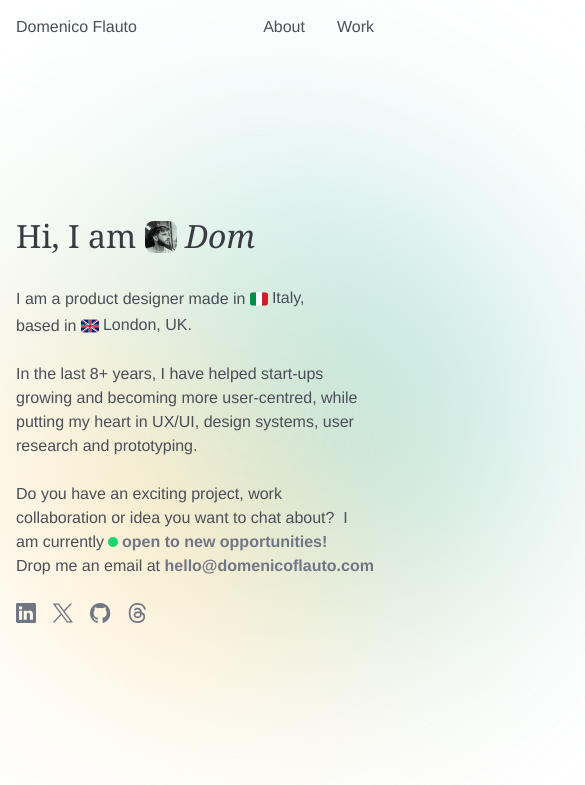
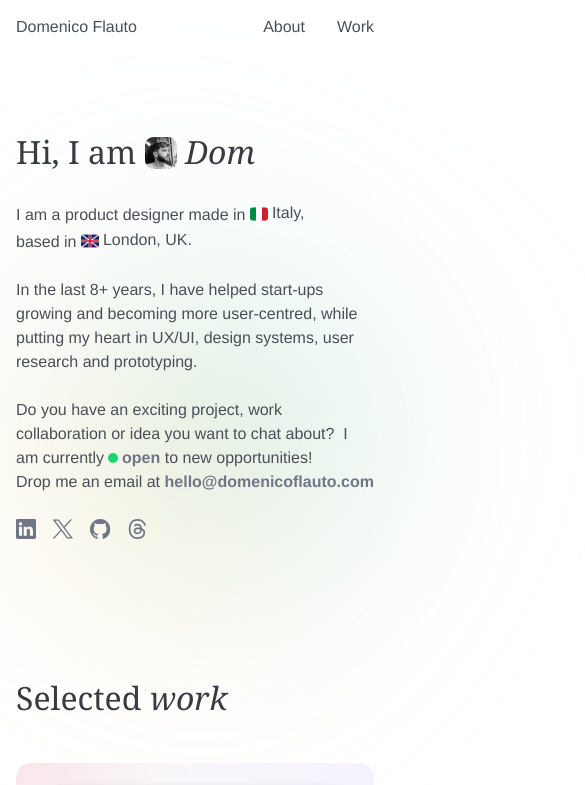
Before and after one commit to domenicoflauto/domenicoflauto, a Next.js app: page / in a window 390 px wide. Shown: the top 785 px of the page, 585 px wide, since content can reach past the window. Built offline with nearby package versions, Linux system fonts and the light colour scheme.

Commit message:
fix gradient issue, add og image

```diff
--- a/src/app/globals.css
+++ b/src/app/globals.css
@@ -71,6 +71,7 @@ body {
   font-family: 'IBM Plex Sans', sans-serif;
   font-size: 16px;
   line-height: 1.5;
+  overflow-x: hidden;
 }
 
 a {
@@ -93,10 +94,9 @@ section.container {
   flex-direction: row;
   justify-content: flex-start;
   align-items: center;
-  min-height: 100dvh;
+  min-height: 80dvh;
   width: calc(100% - 128px);
   transform-origin: 50% 50%;
-  overflow: hidden;
   /* background: #040D2510; */
 }
 
--- a/src/app/page.tsx
+++ b/src/app/page.tsx
@@ -2,7 +2,6 @@
 
 import { Analytics } from '@vercel/analytics/react';
 import { motion } from 'framer-motion';
-
 
 import { Intro } from '@/components/intro';
 import { Work } from '@/components/work';
@@ -18,7 +17,7 @@ export default function Home() {
         initial={{ opacity: 0, y: 25 }}
         animate={{ opacity: 1, y: 0 }}
         exit={{ opacity: 0, y: 25 }}
-        transition={{ duration: 0.2 }}
+        transition={{ duration: 0.3 }}
       >
         <Intro />
         <Blob />
--- a/src/components/intro/intro.css
+++ b/src/components/intro/intro.css
@@ -63,13 +63,13 @@
 
 .blob {
   position: absolute;
-  top: calc(50% - 110px);
-  right: calc(33% - 110px);
+  top: calc(50% - 10vw);
+  right: calc(33% - 10vw);
   pointer-events: none;
   z-index: -5;
   background: conic-gradient(from 180deg at 50% 50%, #CCEFE9 0deg, #89CFC2 120.07deg, #89CFC2 179.52deg, #FFDE9E 241.65deg, #FFDE9E 299.6deg, #FFDE9E 360deg);
   border-radius: 50%;
-  font-size: 220px;
+  font-size: 20vw;
   height: 1em;
   width: 1em;
   filter: blur(48px);
@@ -97,3 +97,10 @@
     border-color: transparent;
   }
 }
+
+@media screen and (max-width: 738px) {
+  .blob {
+    font-size: 30vw;
+    right: calc(50% - 15vw);
+  }
+}
--- a/src/components/intro/intro.tsx
+++ b/src/components/intro/intro.tsx
@@ -37,13 +37,12 @@ export function Intro() {
         Do you have an exciting project, work collaboration or idea you want to chat about?&nbsp;
         I am currently
         <span className="dot" />
-        <strong>
-          open to new opportunities!
-        </strong>
+        <strong>open</strong> to new opportunities!
         <br />
         Drop me an email at <strong>hello@domenicoflauto.com</strong>
       </p>
       <SocialIcons />
+
     </div>
   )
 }
--- a/src/components/work/work.tsx
+++ b/src/components/work/work.tsx
@@ -114,7 +114,8 @@ const WORK = [
     `,
     callToAction: <ItemLink teaser={1} />,
     image: staysPreview,
-    logo: "duffel"
+    logo: "duffel",
+    id: "stays",
   },
   {
     title: "A streamlined flight booking experience.",
@@ -126,7 +127,8 @@ const WORK = [
       `,
     callToAction: <ItemLink teaser={2} />,
     image: mssPreview,
-    logo: "duffel"
+    logo: "duffel",
+    id: "mss",
   },
   {
     title: "Help users <i>evaluating</i> and <i>understanding</i> Machine Learning models",
@@ -138,7 +140,8 @@ const WORK = [
       `,
     callToAction: <ItemLink teaser={3} />,
     image: modelEvalPreview,
-    logo: "eigen"
+    logo: "eigen",
+    id: "model-evaluation",
   },
   {
     title: "Enabling analysts to find correlations between answers in elaborated documents.",
@@ -149,7 +152,8 @@ const WORK = [
     `,
     callToAction: <ItemLink teaser={4} />,
     image: correlatedAnswerPreview,
-    logo: "eigen"
+    logo: "eigen",
+    id: "correlated-answers",
   }
 ]
 
@@ -165,7 +169,8 @@ const ARTICLES = [
     `,
     image: blogPostPreview,
     logo: "duffel",
-    callToAction: "https://duffel.com/blog/designing-the-modern-flight-booking-experience"
+    id: "blog-post",
+    callToAction: "https://duffel.com/blog/designing-the-modern-flight-booking-experience",
   }
 ]
 
@@ -181,14 +186,21 @@ const PATENTS = [
       <br />
       United States
     `, image: patentPreview,
-    logo: "eigen"
+    logo: "eigen",
+    id: "patent",
   }
 ]
 
 export function Work() {
 
   return (
-    <div className="work-wrapper">
+    <motion.div
+      className='work-wrapper'
+      initial={{ opacity: 0, y: 25 }}
+      animate={{ opacity: 1, y: 0 }}
+      exit={{ opacity: 0, y: 25 }}
+      transition={{ duration: 0.3, delay: 0.3 }}
+    >
       <section>
         <h1 className="title">Selected <i>work</i></h1>
         <div className="projects">
@@ -198,6 +210,7 @@ export function Work() {
               return (
                 <WorkItem
                   key={index}
+                  id={work.id}
                   title={work.title}
                   description={work.description}
                   image={work.image}
@@ -219,6 +232,7 @@ export function Work() {
               return (
                 <WorkItem
                   key={index}
+                  id={article.id}
                   title={article.title}
                   description={article.description}
                   image={article.image}
@@ -239,6 +253,7 @@ export function Work() {
               return (
                 <WorkItem
                   key={index}
+                  id={patent.id}
                   title={patent.title}
                   description={patent.description}
                   image={patent.image}
@@ -250,13 +265,14 @@ export function Work() {
           }
         </div>
       </section>
-    </div>
+    </motion.div>
   )
 }
 
 
-function WorkItem({ title, description, image, logo, callToAction }:
+function WorkItem({ title, description, image, logo, callToAction, id }:
   {
+    id?: string,
     title: string,
     description: string,
     image: StaticImport,
@@ -286,9 +302,9 @@ function WorkItem({ title, description, image, logo, callToAction }:
   return (
     <motion.div
       className="work-item"
-      initial="offscreen"
+      initial={`${id === "stays" ? "onscreen" : "offscreen"}`}
       whileInView="onscreen"
-      viewport={{ once: true, amount: 0.5 }}
+      viewport={{ once: true, amount: 0.3 }}
       variants={workItemVariant}
     >
       <Image
```
Also changed, not shown: src/app/opengraph-image.png (added).
